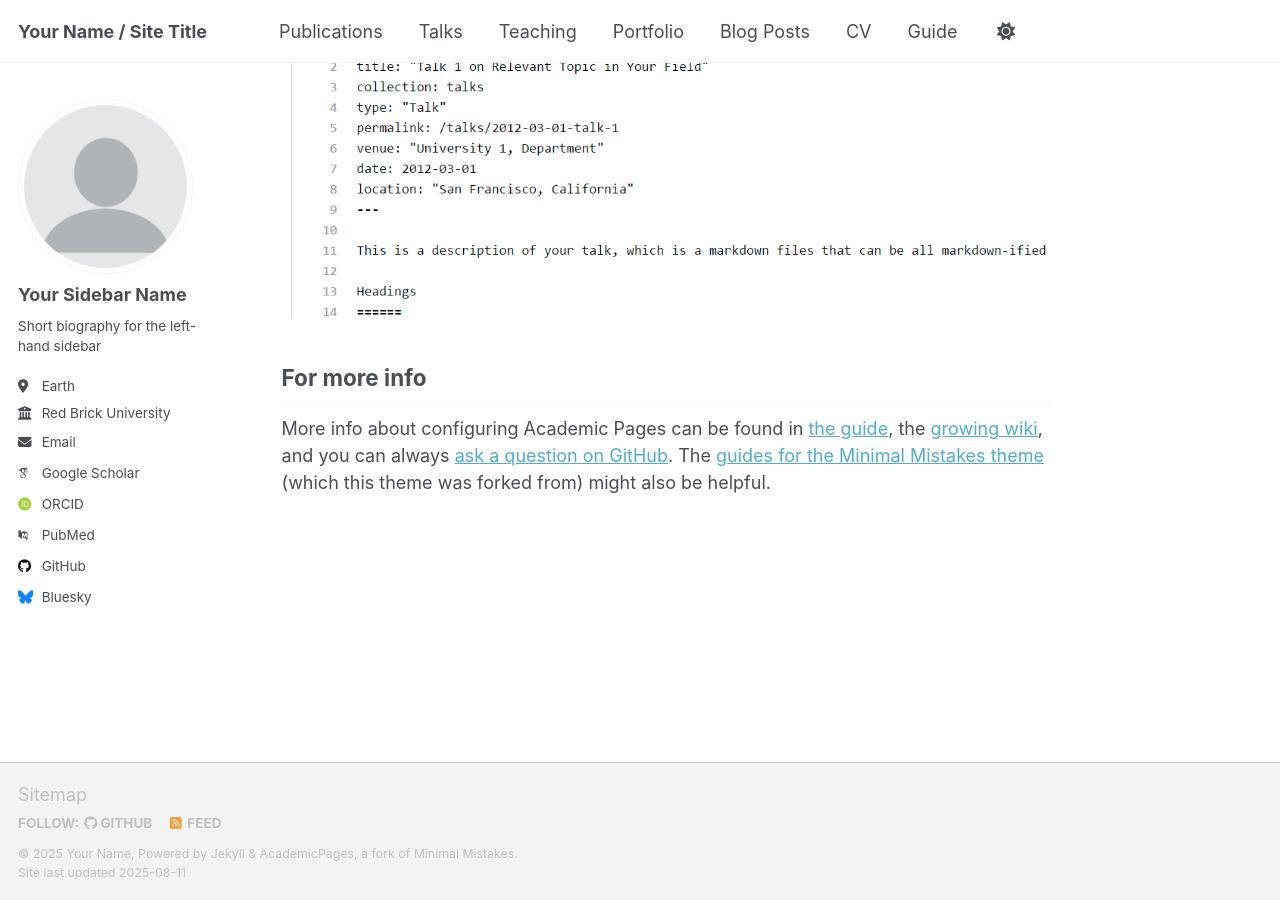
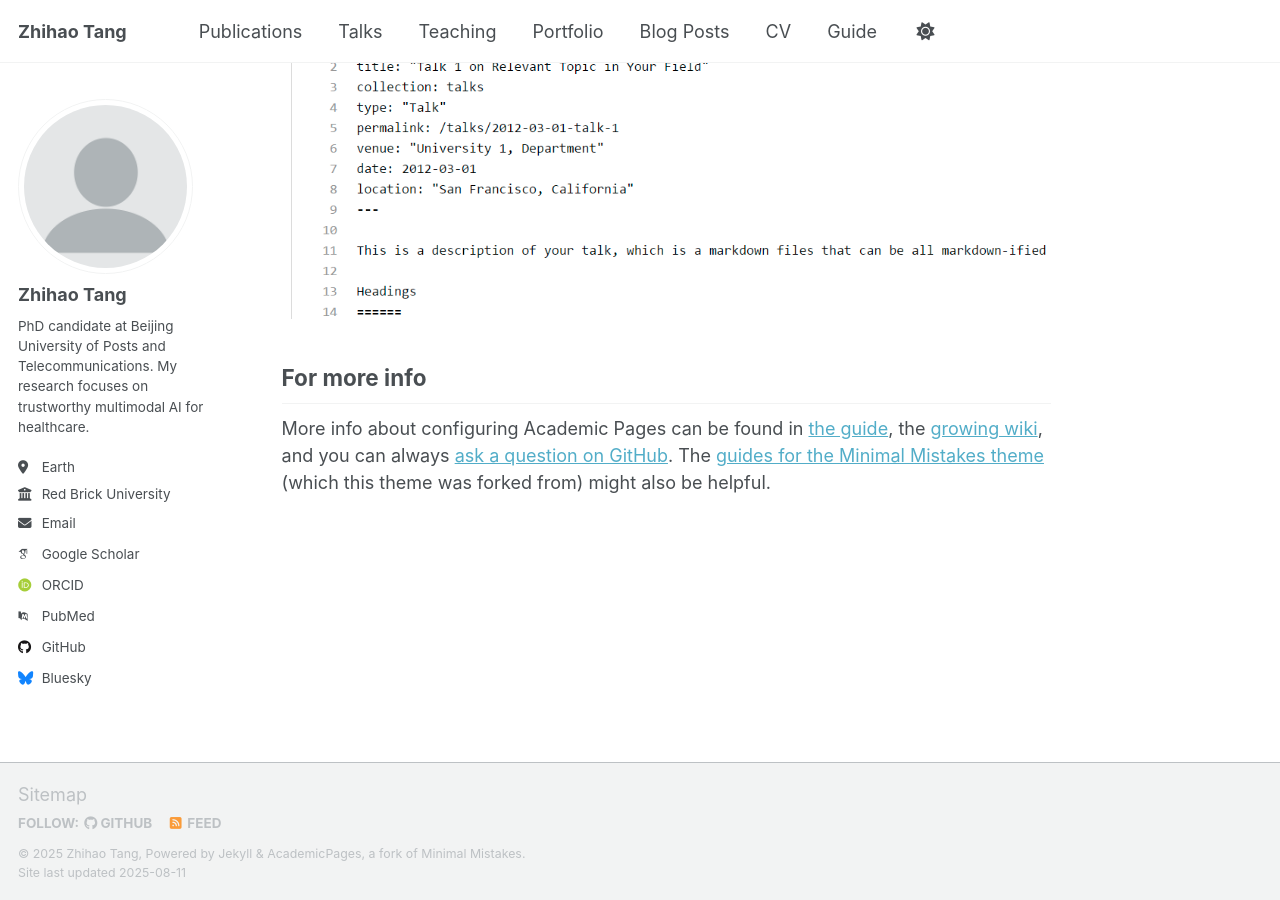
Before and after one commit to t-zhihao/t-zhihao.github.io, a Jekyll site: the page built from _pages/about.md, in a window 1280 px wide and 900 px high, scrolled down 2880 px. Built offline with Jekyll 4.4.1, drawn with Linux system fonts in a browser that asks for light colours; some web fonts are replaced; a script that is not in the unit is left out.

Commit message:
Update _config.yml

```diff
--- a/_config.yml
+++ b/_config.yml
@@ -9,13 +9,13 @@
 # Basic Site Settings
 locale                   : "en-US"
 site_theme               : "default" # Currently available options are "default", "air"
-title                    : "Your Name / Site Title"
+title                    : "Zhihao Tang"
 title_separator          : "-"
-name                     : &name "Your Name"
-description              : &description "personal description"
-url                      : https://academicpages.github.io # the base hostname & protocol for your site e.g. "https://[your GitHub username].github.io" or if you already have some other page hosted on Github then use "https://[your GitHub username].github.io/[Your Repo Name]"
+name                     : &name "Zhihao Tang"
+description              : &description "PhD candidate at BUPT, focusing on multimodal medical large models."
+url                      : https://t-zhihao.github.io # the base hostname & protocol for your site e.g. "https://[your GitHub username].github.io" or if you already have some other page hosted on Github then use "https://[your GitHub username].github.io/[Your Repo Name]"
 baseurl                  : "" # the subpath of your site, e.g. "/blog"
-repository               : "academicpages/academicpages.github.io"
+repository               : t-zhihao/t-zhihao.github.io
 
 # Site Author - The following control what appear as part of the author content on the side bar.
 #               If a field is blank the icon and link will not appear, otherwise it will be shown.
@@ -23,9 +23,9 @@ repository               : "academicpages/academicpages.github.io"
 author:
   # Biographic information
   avatar           : "profile.png"
-  name             : "Your Sidebar Name"
+  name             : Zhihao Tang
   pronouns         : # example: "she/her"
-  bio              : "Short biography for the left-hand sidebar"
+  bio              : PhD candidate at Beijing University of Posts and Telecommunications. My research focuses on trustworthy multimodal AI for healthcare.
   location         : "Earth"
   employer         : "Red Brick University"
   uri              : # URL
```
